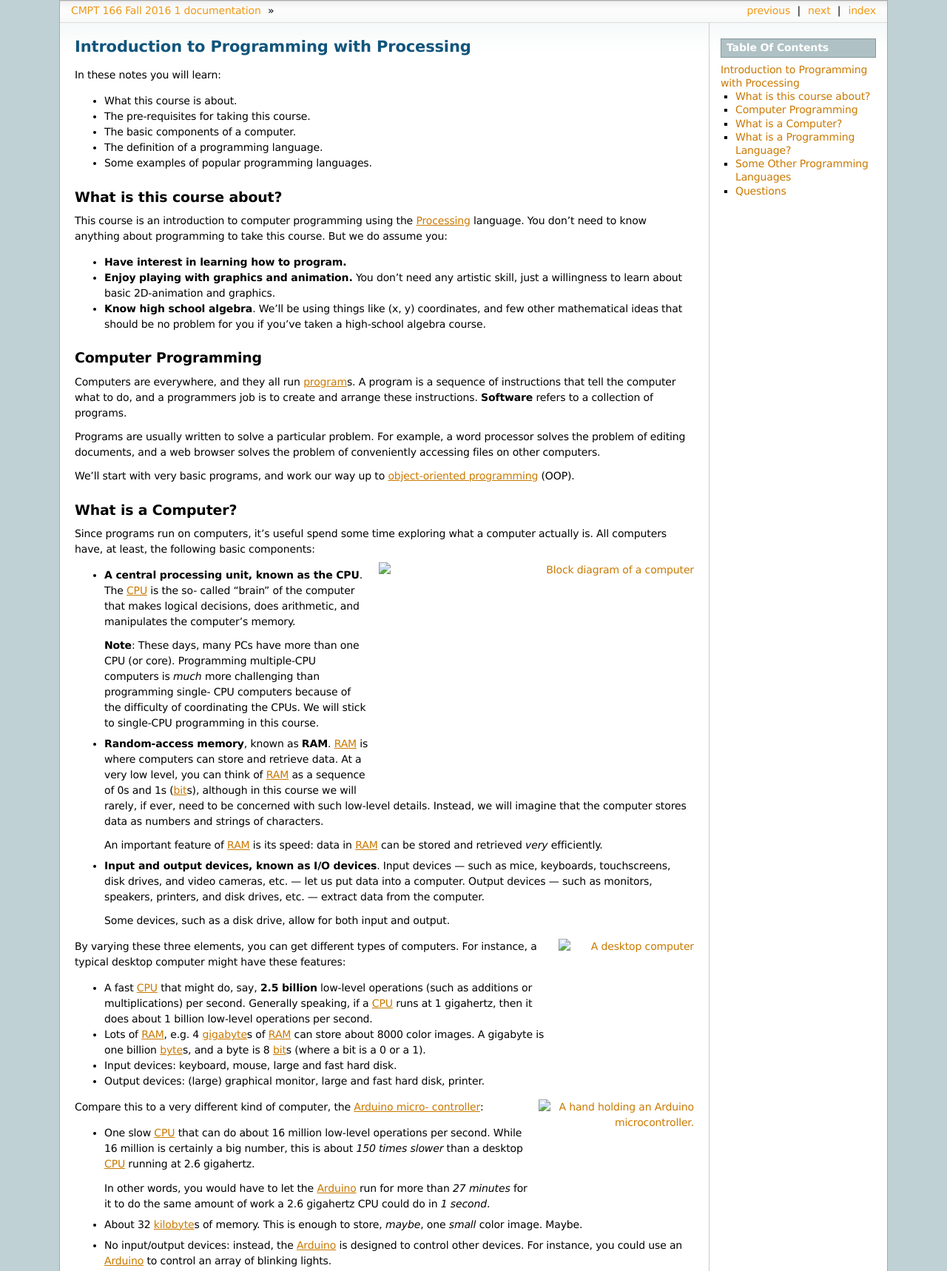
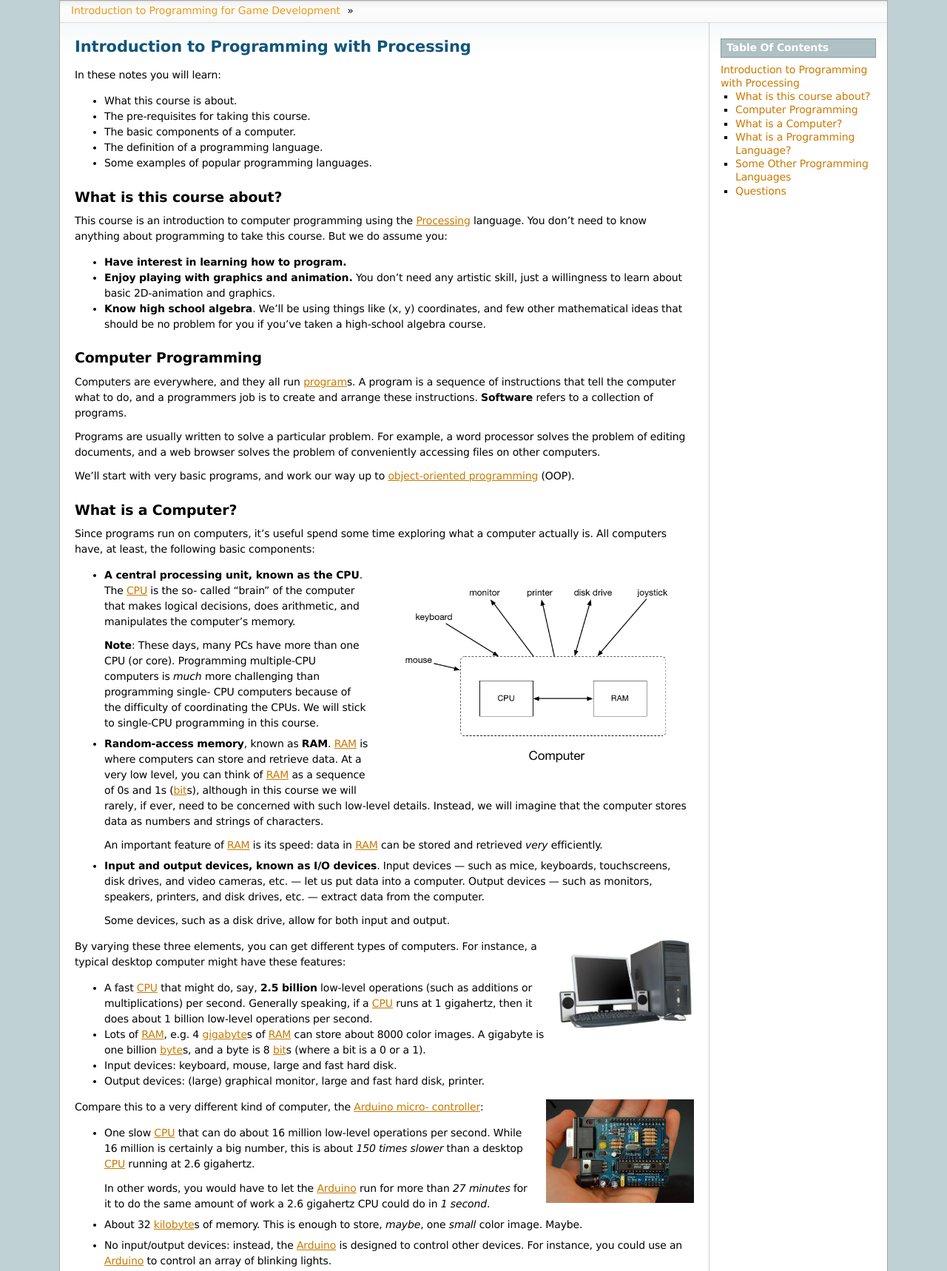
Before and after one commit to courseskmu/processing, a plain HTML site: page intro.html in a window 1280 px wide. Shown: the top 1718 px of the page at 74% size. Drawn offline with nearby package versions, Linux system fonts and the light colour scheme; some packages are replaced by stand-ins of ours.

Commit message:
Update intro.html

```diff
--- a/intro.html
+++ b/intro.html
@@ -6,7 +6,7 @@
   <head>
     <meta http-equiv="Content-Type" content="text/html; charset=utf-8" />
 
-    <title>Introduction to programming for game development</title>
+    <title>Introduction to Programming for Game Development</title>
 
     <link rel="stylesheet" href="static/sphinxdoc.css" type="text/css" />
     <link rel="stylesheet" href="static/pygments.css" type="text/css" />
@@ -24,26 +24,24 @@
     <script type="text/javascript" src="static/underscore.js"></script>
     <script type="text/javascript" src="static/doctools.js"></script>
     <script type="text/javascript" src="https://cdn.mathjax.org/mathjax/latest/MathJax.js?config=TeX-AMS-MML_HTMLorMML"></script>
-<!--    <link rel="top" title="CMPT 166 Fall 2016 1 documentation" href="index.html" />
+
+
+    <link rel="top" title="CMPT 166 Fall 2016 1 documentation" href="index.html" />
     <link rel="next" title="Our First Program" href="first_program.html" />
-    <link rel="prev" title="notes-for-cmpt-166-fall-2016" href="index.html" /> -->
+    <link rel="prev" title="Notes for CMPT 166 Fall 2016" href="index.html" />
+
   </head>
+
   <body role="document">
-    <div class="related" role="navigation" aria-label="related navigation">
+  <div class="related" role="navigation" aria-label="related navigation">
       <h3>Navigation</h3>
-      <ul>
-        <li class="right" style="margin-right: 10px">
-          <a href="genindex.html" title="General Index"
-             accesskey="I">index</a></li>
-        <li class="right" >
-          <a href="first_program.html" title="Our First Program"
-             accesskey="N">next</a> |</li>
-        <li class="right" >
-          <a href="index.html" title="Notes for CMPT 166 Fall 2016"
-             accesskey="P">previous</a> |</li>
-        <li class="nav-item nav-item-0"><a href="index.html">CMPT 166 Fall 2016 1 documentation</a> &raquo;</li>
+        <ul>
+<!--no1-->
+        <li class="nav-item nav-item-0"><a href="index.html">Introduction to Programming for Game Development</a> &raquo;</li>
       </ul>
     </div>
+
+
       <div class="sphinxsidebar" role="navigation" aria-label="main navigation">
         <div class="sphinxsidebarwrapper">
   <h3><a href="index.html">Table Of Contents</a></h3>
@@ -58,7 +56,7 @@
 </ul>
 </li>
 </ul>
-<!--
+<!-- no2
   <h4>Previous topic</h4>
   <p class="topless"><a href="index.html"
                         title="previous chapter">Notes for CMPT 166 Fall 2016</a></p>
@@ -127,7 +125,7 @@ solves the problem of conveniently accessing files on other computers.</p>
 <p>Since programs run on computers, it&#8217;s useful spend some time exploring what a
 computer actually is. All computers have, at least, the following basic
 components:</p>
-<a class="reference internal image-reference" href="_images/computerBlock.png"><img alt="Block diagram of a computer" class="align-right" src="_images/computerBlock.png" style="width: 426.0px; height: 303.6px;" /></a>
+<a class="reference internal image-reference" href="images/computerBlock.png"><img alt="Block diagram of a computer" class="align-right" src="images/computerBlock.png" style="width: 426.0px; height: 303.6px;" /></a>
 <ul>
 <li><p class="first"><strong>A central processing unit, known as the CPU</strong>. The <a class="reference internal" href="glossary.html#term-cpu"><span class="xref std std-term">CPU</span></a> is the so-
 called &#8220;brain&#8221; of the computer that makes logical decisions, does
@@ -154,7 +152,7 @@ computer.</p>
 <p>Some devices, such as a disk drive, allow for both input and output.</p>
 </li>
 </ul>
-<a class="reference internal image-reference" href="_images/desktop-computer.jpg"><img alt="A desktop computer" class="align-right" src="_images/desktop-computer.jpg" style="width: 183.15px; height: 129.6px;" /></a>
+<a class="reference internal image-reference" href="images/desktop-computer.jpg"><img alt="A desktop computer" class="align-right" src="images/desktop-computer.jpg" style="width: 183.15px; height: 129.6px;" /></a>
 <p>By varying these three elements, you can get different types of computers. For
 instance, a typical desktop computer might have these features:</p>
 <ul class="simple">
@@ -169,7 +167,7 @@ byte is 8 <a class="reference internal" href="glossary.html#term-bit"><span clas
 <li>Output devices: (large) graphical monitor, large and fast hard disk,
 printer.</li>
 </ul>
-<a class="reference internal image-reference" href="_images/arduino-hand.jpg"><img alt="A hand holding an Arduino microcontroller." class="align-right" src="_images/arduino-hand.jpg" style="width: 210.0px; height: 139.25px;" /></a>
+<a class="reference internal image-reference" href="images/arduino-hand.jpg"><img alt="A hand holding an Arduino microcontroller." class="align-right" src="images/arduino-hand.jpg" style="width: 210.0px; height: 139.25px;" /></a>
 <p>Compare this to a very different kind of computer, the <a class="reference external" href="http://en.wikipedia.org/wiki/Arduino">Arduino micro-
 controller</a>:</p>
 <ul>
@@ -231,7 +229,7 @@ tasks. Furthermore, different <a class="reference internal" href="glossary.html#
 languages.</p>
 <p>So instead, most programmers use <a class="reference internal" href="glossary.html#term-high-level-programming-language"><span class="xref std std-term">high-level programming language</span></a>s
 that are easier to read and write.</p>
-<a class="reference internal image-reference" href="_images/loading.gif"><img alt="Duke, Java's mascot." class="align-right" src="_images/loading.gif" style="width: 100.0px; height: 100.0px;" /></a>
+<a class="reference internal image-reference" href="images/loading.gif"><img alt="Duke, Java's mascot." class="align-right" src="images/loading.gif" style="width: 100.0px; height: 100.0px;" /></a>
 <p>In this course, we will use <a class="reference external" href="http://processing.org/">Processing</a>, a <a class="reference internal" href="glossary.html#term-high-level-programming-language"><span class="xref std std-term">high-level programming
 language</span></a> (it&#8217;s logo is on the right). <a class="reference external" href="http://processing.org/">Processing</a> is essentially the popular
 <a class="reference external" href="http://en.wikipedia.org/wiki/Java_(programming_language)">Java</a> programming language combined with a library of useful graphical and
@@ -316,7 +314,7 @@ files, control disk drives, manage RAM, and so on.</p>
 <p>In contrast, application-oriented languages, such as <a class="reference external" href="http://en.wikipedia.org/wiki/Java_(programming_language)">Java</a>, are better for
 writing programs that will be directly used by people. For instance, <a class="reference external" href="http://en.wikipedia.org/wiki/Java_(programming_language)">Java</a>
 would be a good language for writing an email reader, or a smartphone game.</p>
-<a class="reference internal image-reference" href="_images/python-logo.gif"><img alt="The Python logo." class="align-right" src="_images/python-logo.gif" style="width: 211.0px; height: 71.0px;" /></a>
+<a class="reference internal image-reference" href="images/python-logo.gif"><img alt="The Python logo." class="align-right" src="images/python-logo.gif" style="width: 211.0px; height: 71.0px;" /></a>
 <p>Another popular style of programming language is a <a class="reference internal" href="glossary.html#term-scripting"><span class="xref std std-term">scripting</span></a> language.
 <a class="reference external" href="http://www.python.org/">Python</a>, for instance, is designed in large part
 for writing programs that automate common tasks. For instance, suppose you
@@ -368,21 +366,10 @@ programs such as operating systems.</li>
     <div class="related" role="navigation" aria-label="related navigation">
       <h3>Navigation</h3>
       <ul>
-        <li class="right" style="margin-right: 10px">
-          <a href="genindex.html" title="General Index"
-             >index</a></li>
-        <li class="right" >
-          <a href="first_program.html" title="Our First Program"
-             >next</a> |</li>
-        <li class="right" >
-          <a href="index.html" title="Notes for CMPT 166 Fall 2016"
-             >previous</a> |</li>
-        <li class="nav-item nav-item-0"><a href="index.html">CMPT 166 Fall 2016 1 documentation</a> &raquo;</li>
+<!--no3 -->
+        <li class="nav-item nav-item-0"><a href="index.html">Introduction to Programming for Game Development</a> &raquo;</li>
       </ul>
     </div>
-    <div class="footer" role="contentinfo">
-        &copy; Copyright 2016, Toby Donaldson.
-      Created using <a href="http://sphinx-doc.org/">Sphinx</a> 1.3.6.
-    </div>
+<!--no4 -->
   </body>
 </html>
```
